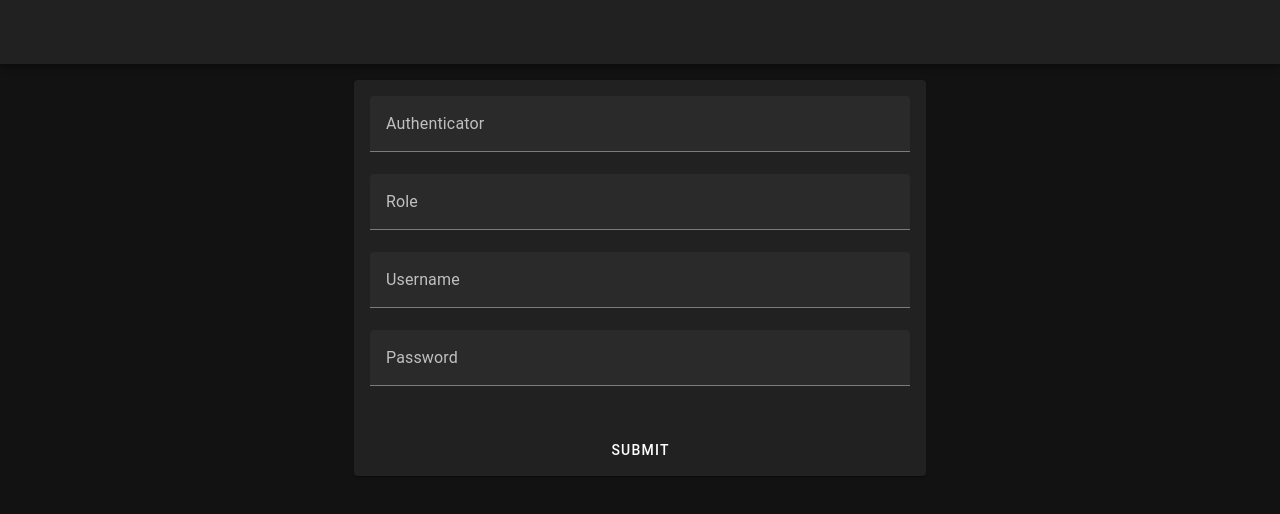
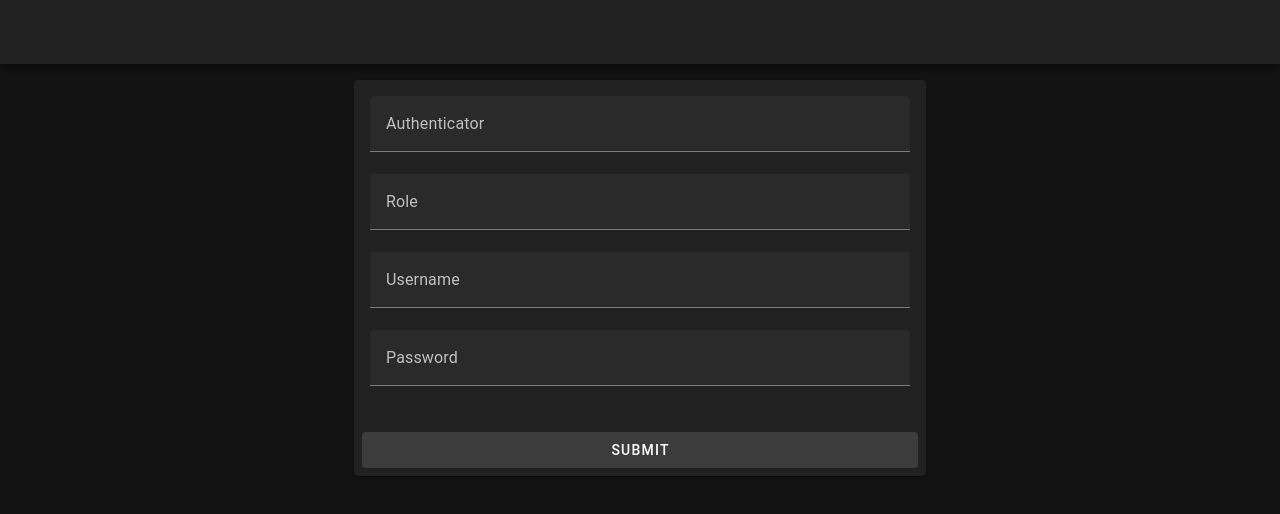
Before and after one commit to slorkowski/OEE-SMIP-App, a Nuxt app in the folder frontend/: page /login in a window 1280 px wide. Shown: the top 514 px of the page. Built offline with nearby package versions, Linux system fonts and the light colour scheme.

Commit message:
Fixed button style after disabling elevated default

```diff
--- a/frontend/pages/login.vue
+++ b/frontend/pages/login.vue
@@ -88,7 +88,7 @@ async function onSubmit() {
               />
             </v-card-text>
             <v-card-actions>
-              <v-btn type="submit" block :loading="loading">Submit</v-btn>
+              <v-btn type="submit" block :loading="loading" variant="tonal">Submit</v-btn>
             </v-card-actions>
           </v-card>
         </v-form>
```
